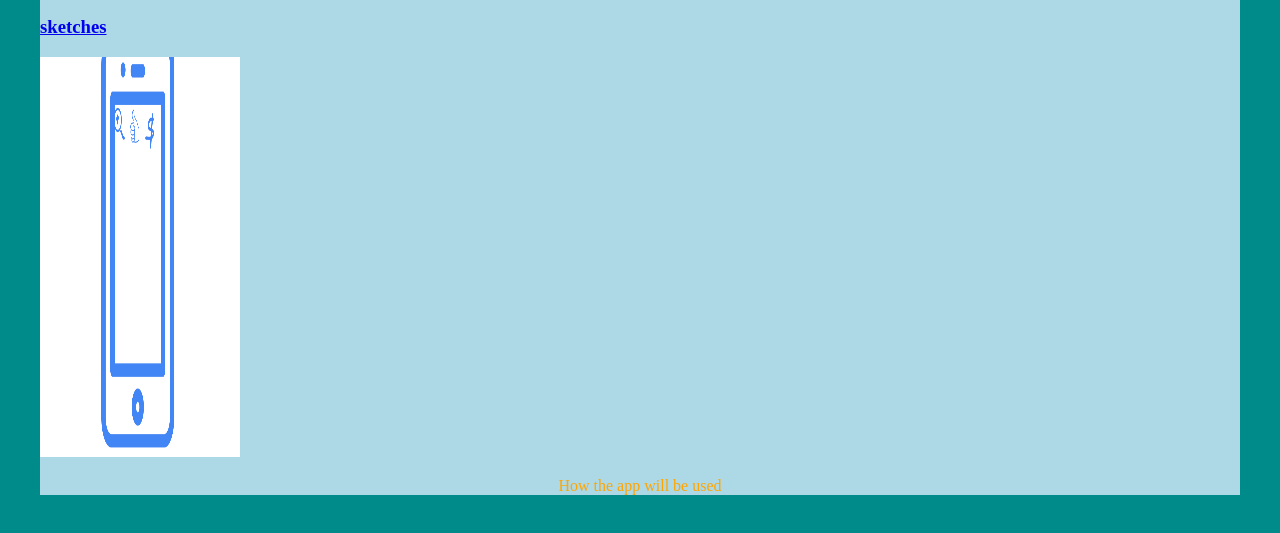
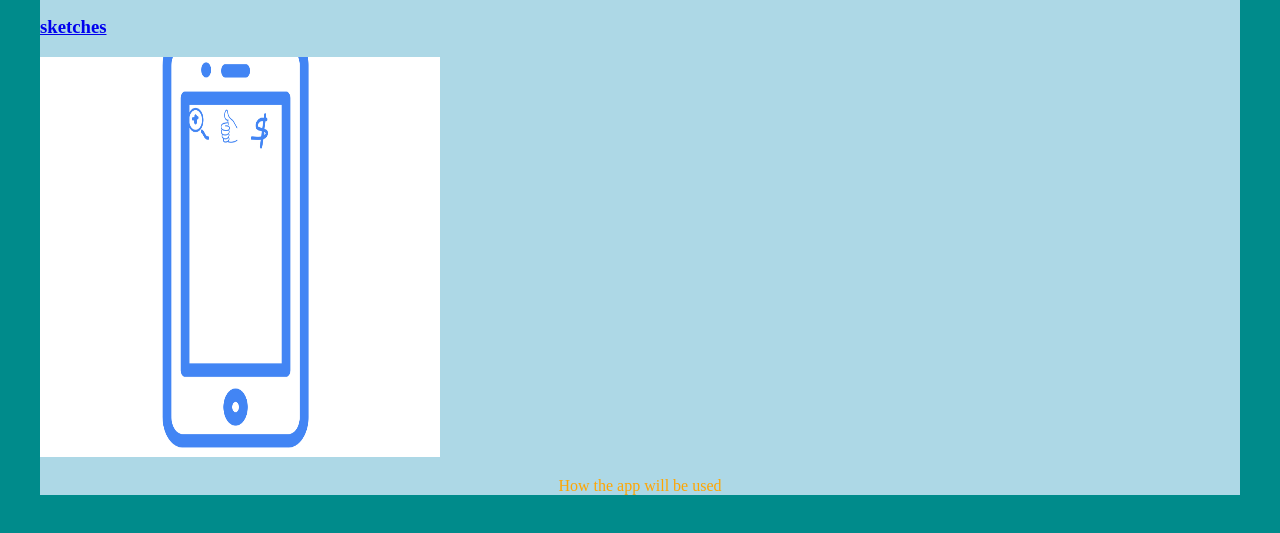
Before and after one commit to Famaggio05/Famaggio05.github.io, a plain HTML site: page index.html in a window 1280 px wide. Shown: the part 1476-2009 px from the top of the page. Drawn offline with Linux system fonts and the light colour scheme.

Commit message:
chnges image

```diff
--- a/index.html
+++ b/index.html
@@ -34,6 +34,6 @@
 <p>Where they will use the app</p>
 <section class="sketches">
 <a href="autodraw 3_25_2026_final 2.pdf"><h3>sketches</h3></a>
-<a href="autodraw 3_25_2026_final 2.pdf"><img src="autodraw 3_25_2026.png" width="200" height="400"></a>
+<a href="autodraw 3_25_2026_final 2.pdf"><img src="autodraw 3_25_2026.png" width="400" height="400"></a>
 <p>How the app will be used</p>
 </html>
```
